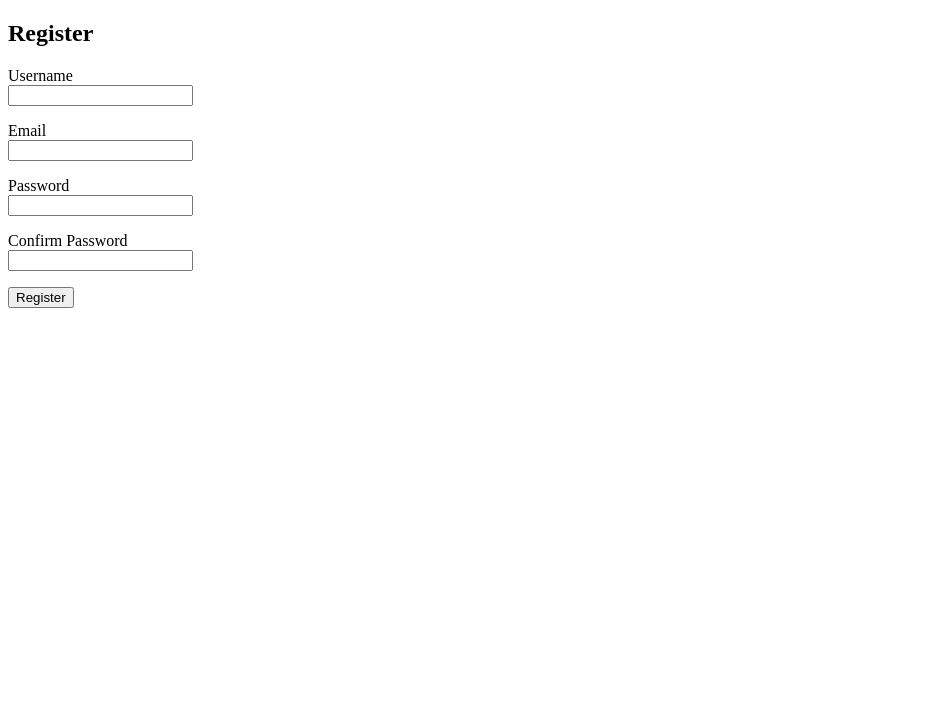
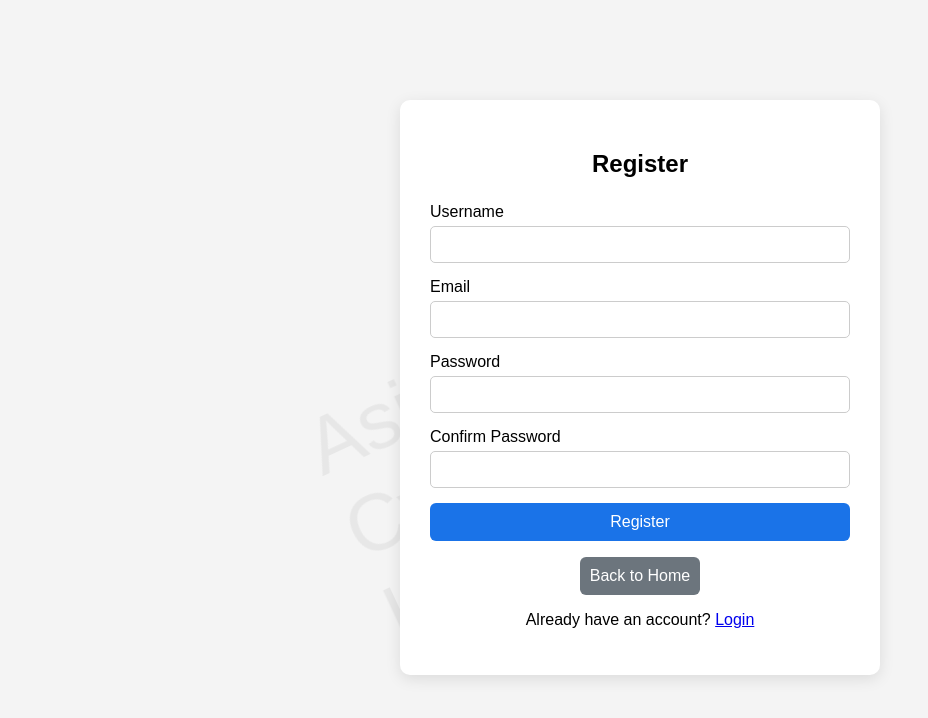
Before and after one commit to AsimSadaqat/secure-web-app, a Flask app: page /register in a window 1280 px wide. Shown: the top 718 px of the page, without its empty margins (0-928 px from the left). Run offline with Flask 3, Linux system fonts and the light colour scheme.

Commit message:
Update UI: homepage layout, login/register templates, CSS styling

```diff
--- a/app/routes.py
+++ b/app/routes.py
@@ -9,11 +9,13 @@ from sqlalchemy.exc import IntegrityError
 main = Blueprint("main", __name__)
 
 
+# Homepage
 @main.route("/")
 def home():
-    return "Secure Web App is running"
+    return render_template("home.html")
 
 
+# Register page
 @main.route("/register", methods=["GET", "POST"])
 def register():
     form = RegisterForm()
@@ -44,6 +46,7 @@ def register():
     return render_template("register.html", form=form)
 
 
+# Login page
 @main.route("/login", methods=["GET", "POST"])
 def login():
     form = LoginForm()
@@ -60,12 +63,14 @@ def login():
     return render_template("login.html", form=form)
 
 
+# Dashboard
 @main.route("/dashboard")
 @login_required
 def dashboard():
     return "You are logged in. Session is active."
 
 
+# Logout
 @main.route("/logout")
 @login_required
 def logout():
@@ -73,6 +78,7 @@ def logout():
     return redirect(url_for("main.login"))
 
 
+# Admin panel
 @main.route("/admin")
 @login_required
 @admin_required
--- /dev/null
+++ b/app/static/style.css
@@ -0,0 +1,134 @@
+/* -------- Page Layout -------- */
+
+body{
+    font-family: Arial, sans-serif;
+    background:#f4f4f4;
+    margin:0;
+}
+
+/* -------- Card Container -------- */
+
+.container{
+    width:420px;
+    margin:100px auto;
+    background:white;
+    padding:30px;
+    border-radius:10px;
+    box-shadow:0 4px 15px rgba(0,0,0,0.1);
+    position:relative;
+    z-index:1;
+}
+
+/* -------- Headings -------- */
+
+h1, h2{
+    text-align:center;
+    margin-bottom:25px;
+}
+
+/* -------- Form Styling -------- */
+
+.form-group{
+    margin-bottom:15px;
+}
+
+.form-input{
+    width:100%;
+    padding:10px;
+    margin-top:5px;
+    border:1px solid #ccc;
+    border-radius:5px;
+}
+
+.form-input:focus{
+    outline:none;
+    border-color:#007bff;
+}
+
+/* -------- Buttons -------- */
+
+.btn{
+    display:block;
+    width:100%;
+    padding:10px;
+    background:#1a73e8;
+    color:white;
+    border:none;
+    border-radius:6px;
+    text-decoration:none;
+    font-size:16px;
+    cursor:pointer;
+}
+
+.btn:hover{
+    background:#1558b0;
+}
+
+.secondary{
+    width:auto;
+    display:inline-block;
+    background:#6c757d;
+}
+
+.secondary:hover{
+    background:#565e64;
+}
+
+/* -------- Utility Classes -------- */
+
+.center{
+    text-align:center;
+}
+
+/* -------- Homepage Buttons -------- */
+
+.home-buttons{
+    margin-top:25px;
+    display:flex;
+    justify-content:center;
+    gap:15px;
+}
+
+.home-buttons .btn{
+    width:140px;
+    text-align:center;
+}
+
+/* -------- Feature Section -------- */
+
+.features{
+    margin-top:20px;
+    text-align:center;
+    color:#555;
+}
+
+/* -------- Project Info Section -------- */
+
+.project-info{
+    margin-top:30px;
+    text-align:left;
+    color:#444;
+}
+
+.project-info h3{
+    margin-bottom:10px;
+}
+
+.project-info ul{
+    margin-top:10px;
+    padding-left:20px;
+}
+
+/* -------- Watermark -------- */
+
+.watermark{
+    position:fixed;
+    top:50%;
+    left:50%;
+    transform:translate(-50%, -50%) rotate(-25deg);
+    font-size:80px;
+    color:rgba(0,0,0,0.05);
+    pointer-events:none;
+    user-select:none;
+    z-index:0;
+}
--- a/app/templates/base.html
+++ b/app/templates/base.html
@@ -0,0 +1,16 @@
+<link rel="stylesheet" href="{{ url_for('static', filename='style.css') }}">
+<!DOCTYPE html>
+<html>
+<head>
+
+<title>Secure Web App</title>
+
+<link rel="stylesheet" href="{{ url_for('static', filename='style.css') }}">
+
+</head>
+<body>
+
+{% block content %}{% endblock %}
+
+</body>
+</html>
--- a/app/templates/register.html
+++ b/app/templates/register.html
@@ -1,35 +1,55 @@
-<!DOCTYPE html>
-<html>
-<head>
-    <title>Register</title>
-</head>
-<body>
-    <h2>Register</h2>
+{% extends "base.html" %}
 
-    <form method="POST">
-        {{ form.hidden_tag() }}
+{% block content %}
 
-        <p>
-            {{ form.username.label }}<br>
-            {{ form.username() }}
-        </p>
+<div class="watermark">
+    Asim Sadaqat<br>
+    Cyber Security Lab
+</div>
 
-        <p>
-            {{ form.email.label }}<br>
-            {{ form.email() }}
-        </p>
+<div class="container">
 
-        <p>
-            {{ form.password.label }}<br>
-            {{ form.password() }}
-        </p>
+<h2>Register</h2>
 
-        <p>
-            {{ form.confirm_password.label }}<br>
-            {{ form.confirm_password() }}
-        </p>
+<form method="POST">
 
-        <p>{{ form.submit() }}</p>
-    </form>
-</body>
-</html>
+    {{ form.hidden_tag() }}
+
+    <div class="form-group">
+        {{ form.username.label }}
+        {{ form.username(class="form-input") }}
+    </div>
+
+    <div class="form-group">
+        {{ form.email.label }}
+        {{ form.email(class="form-input") }}
+    </div>
+
+    <div class="form-group">
+        {{ form.password.label }}
+        {{ form.password(class="form-input") }}
+    </div>
+
+    <div class="form-group">
+        {{ form.confirm_password.label }}
+        {{ form.confirm_password(class="form-input") }}
+    </div>
+
+    <div class="form-group">
+        {{ form.submit(class="btn") }}
+    </div>
+
+</form>
+
+<div class="center">
+    <a href="{{ url_for('main.home') }}" class="btn secondary">Back to Home</a>
+</div>
+
+<p class="center">
+Already have an account?
+<a href="{{ url_for('main.login') }}">Login</a>
+</p>
+
+</div>
+
+{% endblock %}
```
Also changed, not shown: app/templates/home.html (added, +32 -0 lines), app/templates/login.html (+36 -21 lines).
